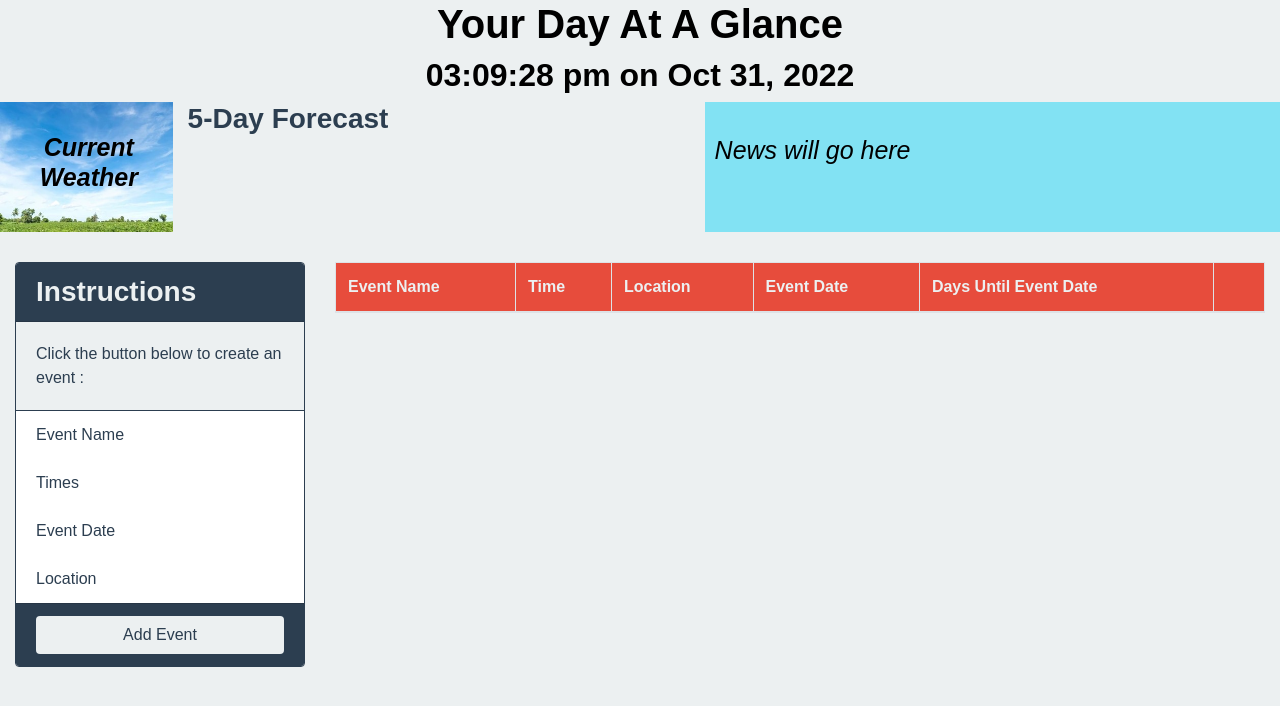
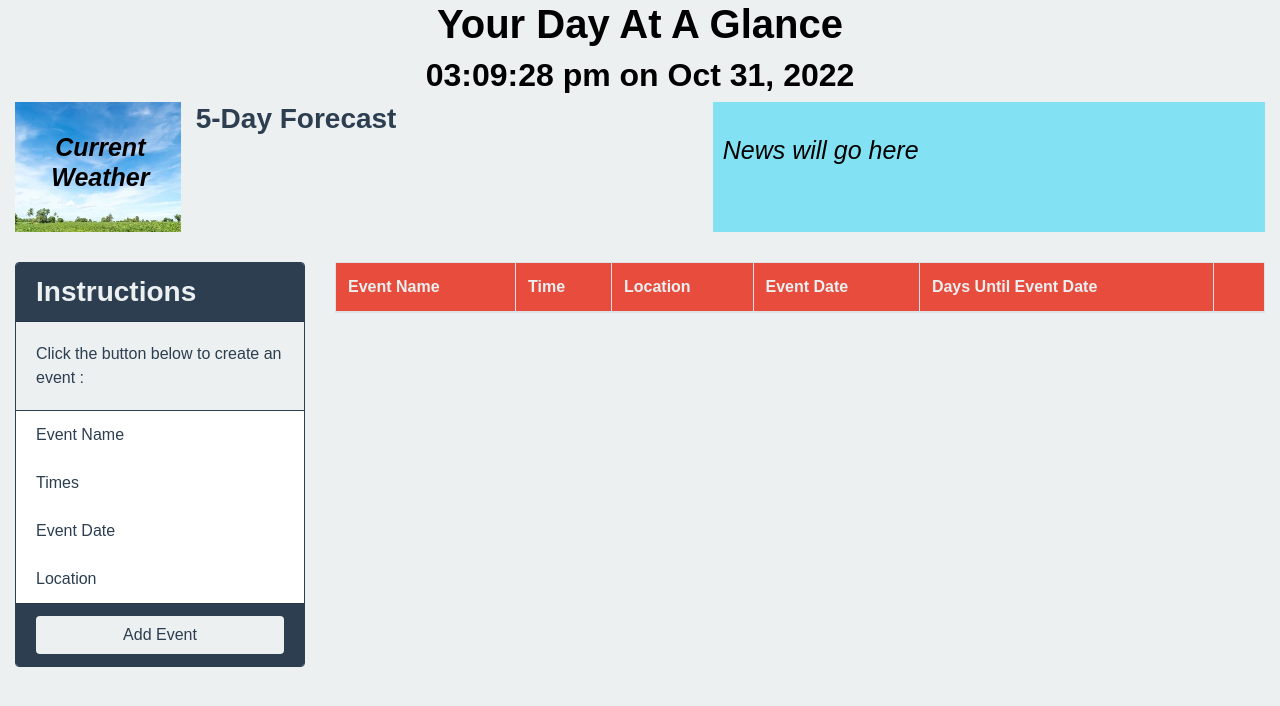
Before and after one commit to J-Howell-kc/Project_1_Repo, a plain HTML site: page index.html in a window 1280 px wide. Drawn offline with nearby package versions, Linux system fonts and the light colour scheme.

Commit message:
fixed more margins

```diff
--- a/assets/css/style.css
+++ b/assets/css/style.css
@@ -1,7 +1,7 @@
 .container1 {
     display: inline-block;
     width: 15%;
-    margin: 0px;
+    margin-left: 15px;
     background-image: url(../images/sky.jpg);
     background-size: cover;
   }
@@ -12,6 +12,7 @@
     width: 50%;
     margin-left: 20px;
     background-color: #82e2f3;
+    margin-right: 15px;
   }
 
 #searchItem {
```
